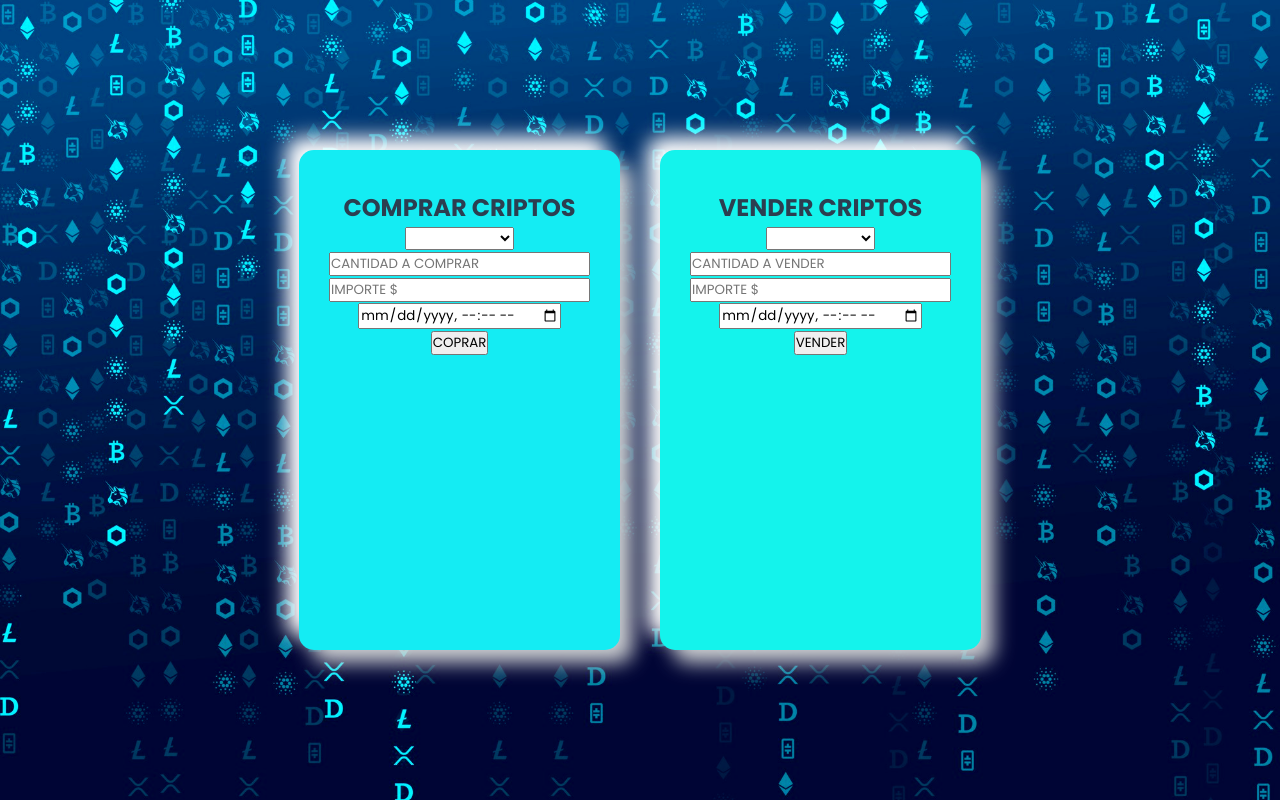
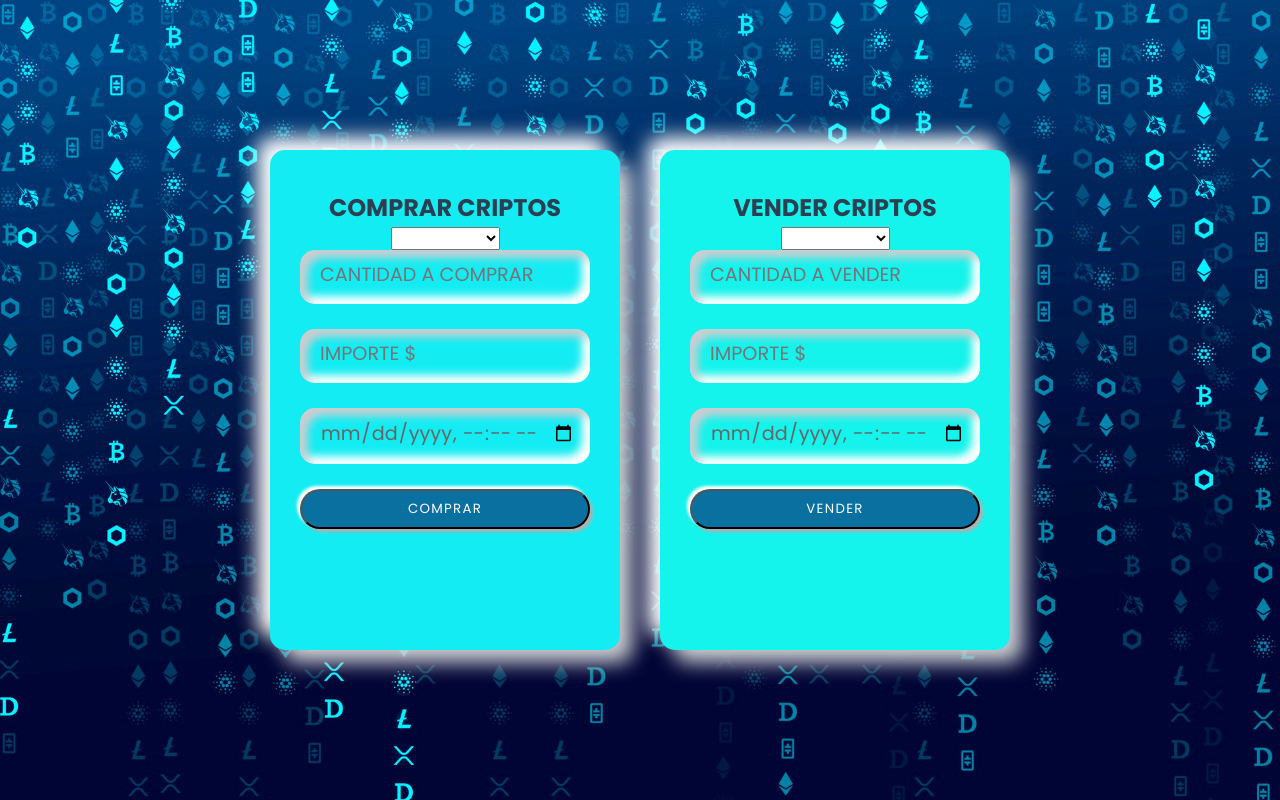
Before and after one commit to NicoVergara10/criptowallet, a Vue app: page /transactions in a window 1280 px wide. Built offline with nearby package versions, Linux system fonts and the light colour scheme; what @meforma/vue-toaster would draw is missing.

Commit message:
nuevos cambios en el formulario

```diff
--- a/src/components/FormPurchase.vue
+++ b/src/components/FormPurchase.vue
@@ -22,7 +22,7 @@
             <div class="fechaCompra">
                 <input type="datetime-local" id="timeHour" name="timeHour" v-model="buySale.datetime" required>
             </div>
-            <button class="btn" type="button" @click="buyCripto">COPRAR</button>
+            <button class="btn" type="button" @click="buyCripto">COMPRAR</button>
         </form>
     </div>
 </template>
@@ -72,5 +72,31 @@
 </script>
 
 <style scoped>
-
+     .purchase input {
+        width: 100%;
+        display: block;
+        border: none;
+        outline: none;
+        background: none;
+        font-size: 1.2rem;
+        color: #666;
+        padding: 10px 15px 15px 10px;
+        padding-left: 20px;
+        margin-bottom: 25px;
+        border-radius: 15px;
+        box-shadow: inset 8px 8px 8px #cbced1, inset -8px -8px 8px #fff;
+    }
+    .btn {
+        box-shadow: none;
+        width: 100%;
+        height: 40px;
+        background-color: #0a70a0;
+        color: #fff;
+        border-radius: 25px;
+        box-shadow: 3px 3px 3px #b1b1b1,
+            -3px -3px 3px #fff;
+        letter-spacing: 1.3px;
+        cursor: pointer;
+        transition: background 0.3s ease-in-out;
+    }
 </style>
--- a/src/components/FormSale.vue
+++ b/src/components/FormSale.vue
@@ -39,14 +39,14 @@
                     crypto_code: "cript0",
                     crypto_amount: "",
                     money: "",
-                    datetime: ""
+                    datetime: "",
                 },
             };
         },
         methods: {
             saleCripto(){
                 if(this.buySale.crypto_amount === "") {
-                    this.$toast.error("El campo no debe estar vacío");
+                    this.$toast.error("Ingrese la cantidad a vender");
                 }else if(!parseFloat(this.buySale.crypto_amount)) {
                     this.$toast.error("Debe ingresar un valor numérico");
                 }else if(parseFloat(this.buySale.crypto_amount) <= 0) {
@@ -58,7 +58,7 @@
                 }else if(parseFloat(this.buySale.money) <= 0) {
                     this.$toast.error("El monto a ingresar debe ser mayor a 0");
                 }else if(this.buySale.datetime === "") {
-                    this.$toast.error("El campo no debe estar vacío");
+                    this.$toast.error("Debe ingresar la fecha y la hora de la venta");
                 }else {
                     ClientApi.newTransaction(this.buySale)
                     .then(() => {this.$toast.info("Venta realizada con Éxito");})
@@ -72,5 +72,31 @@
 </script>
 
 <style scoped>
-
+    .sale input{
+        width: 100%;
+        display: block;
+        border: none;
+        outline: none;
+        background: none;
+        font-size: 1.2rem;
+        color: #666;
+        padding: 10px 15px 15px 10px;
+        padding-left: 20px;
+        margin-bottom: 25px;
+        border-radius: 15px;
+        box-shadow: inset 8px 8px 8px #cbced1, inset -8px -8px 8px #fff;
+    }
+    .btn {
+        box-shadow: none;
+        width: 100%;
+        height: 40px;
+        background-color: #0a70a0;
+        color: #fff;
+        border-radius: 25px;
+        box-shadow: 3px 3px 3px #b1b1b1,
+            -3px -3px 3px #fff;
+        letter-spacing: 1.3px;
+        cursor: pointer;
+        transition: background 0.3s ease-in-out;
+    }
 </style>
--- a/src/main.js
+++ b/src/main.js
@@ -1,5 +1,4 @@
 import { createApp } from 'vue';
-import { createStore } from 'vuex';
 import App from './App.vue';
 import router from './router';
 import store from './store';
--- a/src/store/index.js
+++ b/src/store/index.js
@@ -2,6 +2,9 @@ import { createStore } from 'vuex';
 
 export default createStore({
   state: {
+    idUser: "",
+
+
   },
   getters: {
   },
--- a/src/views/Login.vue
+++ b/src/views/Login.vue
@@ -39,7 +39,7 @@ export default {
         } else {
           this.$store.commit("modificarIdUsuario", this.idUser);
           this.$store.commit("cargarTransacciones");
-          this.$router.push("/compraVenta");
+          this.$router.push("/transactions");
         }
       }
     }
--- a/src/views/Transactions.vue
+++ b/src/views/Transactions.vue
@@ -8,7 +8,9 @@
         </div>
         <div class="btnS">
             <h2>VENDER CRIPTOS</h2>
-            <FormSale />
+            <div class="fom">
+                <FormSale />
+            </div>
         </div>
     </div>
 </template>
@@ -41,9 +43,6 @@
         border-radius: 15px;
         box-shadow: 13px 13px 20px #cbced1, -13px -13px 20px #fff;
         background: #14ecf3;
-        position: relative;
-        cursor: pointer;
-        overflow: hidden;
     }
     .btnS {
         max-width: 350px;
@@ -54,8 +53,5 @@
         border-radius: 15px;
         box-shadow: 13px 13px 20px #cbced1, -13px -13px 20px #fff;
         background: #14f3ec;
-        position: relative;
-        cursor: pointer;
-        overflow: hidden;
     }
 </style>
```
Also changed, not shown: src/components/History.vue (added, +11 -0 lines).
